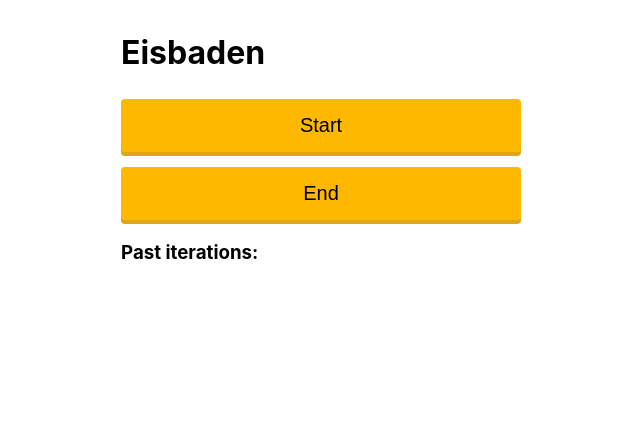
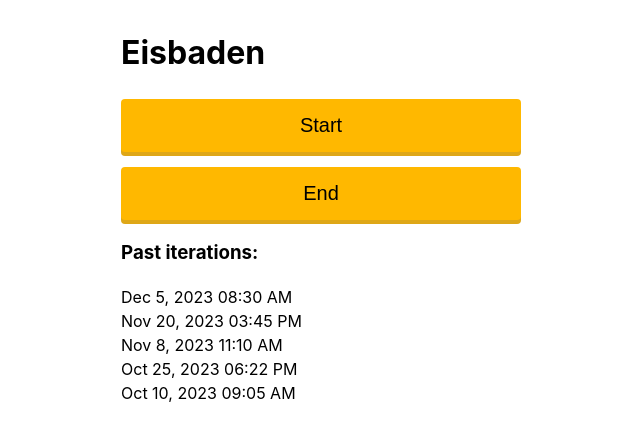
Before and after one commit to Malwine/routines, a React (Vite) app: page /routines/Eisbaden in a window 1280 px wide. Shown: the top 440 px of the page, without its empty margins (319-959 px from the left). Built offline with nearby package versions, Linux system fonts and the light colour scheme.

Commit message:
Update Routine and convert dates for UI

```diff
--- /dev/null
+++ b/src/lib/dateConversion.tsx
@@ -0,0 +1,9 @@
+export function formatDate(isoDate: string): string {
+  const date = new Date(isoDate);
+  const day = date.getDate();
+  const month = date.toLocaleString('default', { month: 'short' });
+  const year = date.getFullYear();
+  const time = date.toLocaleTimeString([], {hour: '2-digit', minute:'2-digit'});
+
+  return `${month} ${day}, ${year} ${time}`;
+}
--- a/src/routes/Routine.tsx
+++ b/src/routes/Routine.tsx
@@ -2,6 +2,7 @@ import { useLoaderData } from 'react-router-dom';
 import Button from '../components/Button';
 import data from '../data.json';
 import wrapperStyle from "../styles/Wrapper.module.css";
+import { formatDate } from '../lib/dateConversion';
 
 interface Params {
   routine: string;
@@ -12,7 +13,7 @@ interface Payload {
 }
 
 interface Iteration {
-  date: string;
+  start: string;
 }
 
 interface RoutineData {
@@ -44,7 +45,7 @@ const Routine = () => {
       <h3>Past iterations:</h3>
 
       {data.routine.iterations && data.routine.iterations.map( (iteration, index) => {
-        return (<div key={index}>{ iteration.date }</div>)
+        return (<div key={index}>{ formatDate(iteration.start) }</div>)
       })}
     </div>
   );
```
